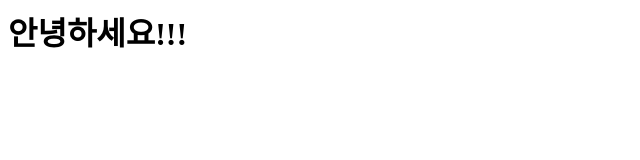
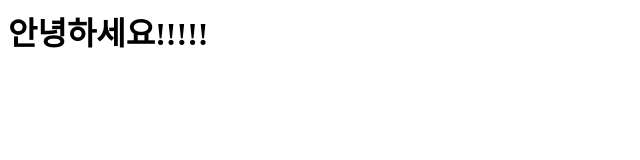
Before and after one commit to hagd0520/jenkins-test-23-12-19-3, a plain HTML site: page index.html in a window 1280 px wide. Shown: the full height of the page, 0-640 px from the left. Drawn offline with Linux system fonts and the light colour scheme.

Commit message:
Update index.html

```diff
--- a/index.html
+++ b/index.html
@@ -1,2 +1,2 @@
 <meta charset="UTF-8">
-<h1>안녕하세요!!!</h1>
+<h1>안녕하세요!!!!!</h1>
```
